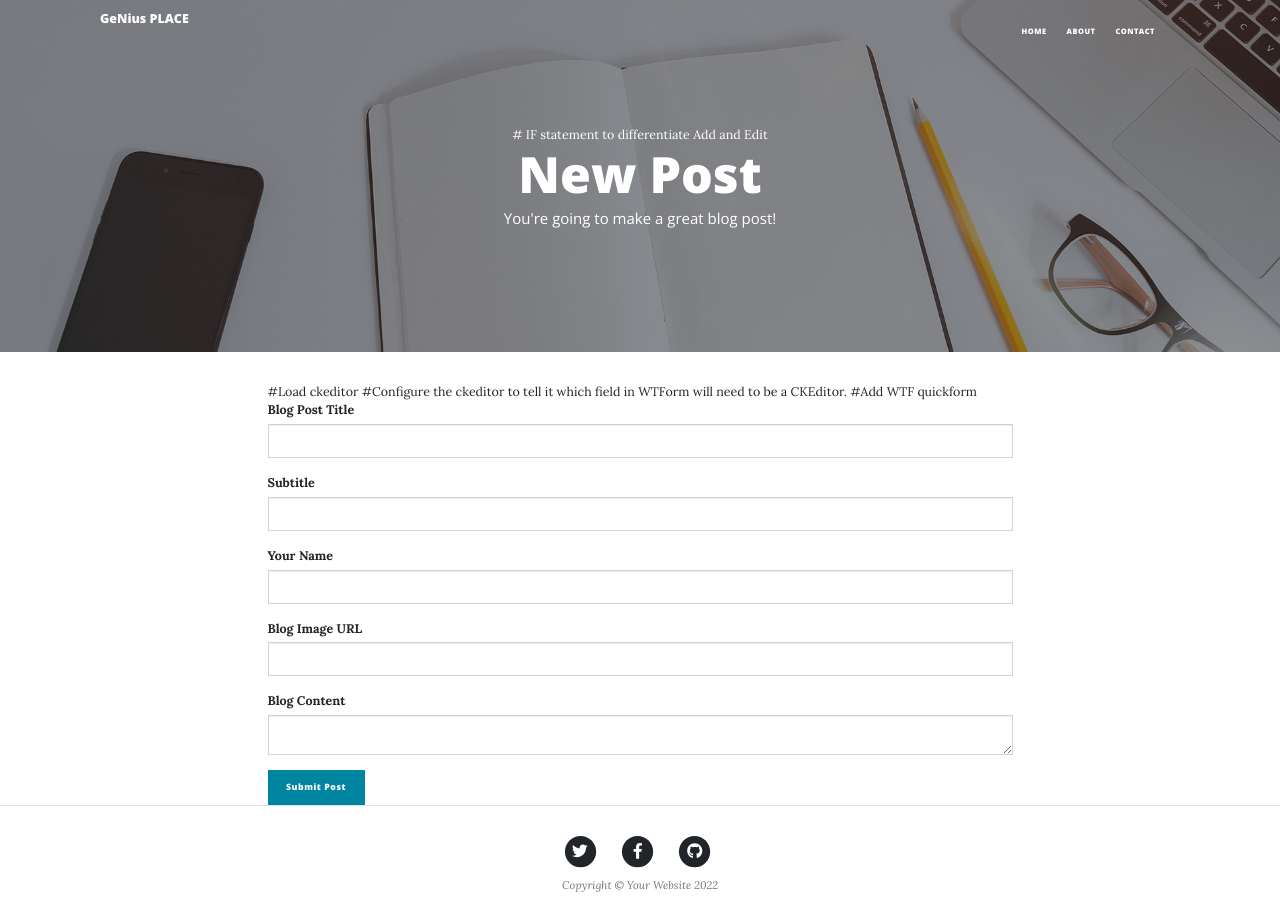
After one commit to waiga/flask-blog-test, a Flask app: page /new-post in a window 1280 px wide. The commit adds this page. Run offline with Flask 2, Linux system fonts and the light colour scheme; some libraries are stand-ins or nearby versions.

Commit message:
Finish. Done

```diff
--- a/main.py
+++ b/main.py
@@ -1,8 +1,15 @@
-from flask import Flask, render_template, request
+from flask import Flask, render_template, request, redirect, url_for
 import requests
 import smtplib
 from secret import EMAIL, PASSWORDS, SECRET_KEY
 from flask_sqlalchemy import SQLAlchemy
+from flask_bootstrap import Bootstrap
+from flask_wtf import FlaskForm
+from wtforms import StringField, SubmitField
+from wtforms.validators import DataRequired, URL
+
+from flask_ckeditor import CKEditor, CKEditorField
+from datetime import date
 import os
 
 # where is project directory?
@@ -11,6 +18,8 @@ print(basedir)
 
 app = Flask(__name__)
 app.config['SECRET_KEY'] = SECRET_KEY
+Bootstrap(app)
+ckeditor = CKEditor(app)
 
 # my blog posts
 # POSTS = requests.get("https://api.npoint.io/d66dc8817de42951992f").json()
@@ -32,15 +41,69 @@ class BlogPost(db.Model):
     author = db.Column(db.String(250), nullable=False)
     img_url = db.Column(db.String(250), nullable=False)
 
+
+##WTForm
+class CreatePostForm(FlaskForm):
+    title = StringField("Blog Post Title", validators=[DataRequired()])
+    subtitle = StringField("Subtitle", validators=[DataRequired()])
+    author = StringField("Your Name", validators=[DataRequired()])
+    img_url = StringField("Blog Image URL", validators=[DataRequired(), URL()])
+
+    # Notice body's StringField changed to CKEditorField
+    body = CKEditorField("Blog Content", validators=[DataRequired()])
+    submit = SubmitField("Submit Post")
+
+
 @app.route('/')
 def get_all_posts():
     # print(POSTS)
     posts = BlogPost.query.all()
     return render_template("index.html", my_posts=posts)
 
+
+@app.route("/new-post", methods=["GET", "POST"])
+def add_new_post():
+    form = CreatePostForm()
+    if form.validate_on_submit():
+        new_post = BlogPost(
+            title=form.title.data,
+            subtitle=form.subtitle.data,
+            body=form.body.data,
+            img_url=form.img_url.data,
+            author=form.author.data,
+            date=date.today().strftime("%B %d, %Y")
+        )
+        db.session.add(new_post)
+        db.session.commit()
+        return redirect(url_for("get_all_posts"))
+    return render_template("make-post.html", form=form)
+
+
+@app.route("/edit-post/<int:post_id>", methods=["GET", "POST"])
+def edit_post(post_id):
+    post = BlogPost.query.get(post_id)
+    edit_form = CreatePostForm(
+        title=post.title,
+        subtitle=post.subtitle,
+        img_url=post.img_url,
+        author=post.author,
+        body=post.body
+    )
+    if edit_form.validate_on_submit():
+        post.title = edit_form.title.data
+        post.subtitle = edit_form.subtitle.data
+        post.img_url = edit_form.img_url.data
+        post.author = edit_form.author.data
+        post.body = edit_form.body.data
+        db.session.commit()
+        return redirect(url_for("blog_posts", post_id=post.id))
+    return render_template("make-post.html", form=edit_form, is_edit=True)
+
+
 @app.route('/about')
 def about():
     return render_template("about.html")
+
 
 def send_email(name, email, phone, message):
     email_message = f"Subject:New Message\n\nName: {name}\nEmail: {email}\nPhone: {phone}\nMessage:{message}"
@@ -48,6 +111,7 @@ def send_email(name, email, phone, message):
         connection.starttls()
         connection.login(EMAIL, PASSWORDS)
         connection.sendmail(EMAIL, EMAIL, email_message)
+
 
 @app.route('/contact', methods=["POST", "GET"])
 def contact():
@@ -70,7 +134,12 @@ def blog_posts(post_id):
     requested_post = BlogPost.query.get(post_id)
     return render_template('post.html', blog_post=requested_post)
 
-
+@app.route("/delete/<int:post_id>")
+def delete_post(post_id):
+    post_to_delete = BlogPost.query.get(post_id)
+    db.session.delete(post_to_delete)
+    db.session.commit()
+    return redirect(url_for('get_all_posts'))
 
 if __name__ == "__main__":
     app.run(debug=True)
--- /dev/null
+++ b/templates/make-post.html
@@ -0,0 +1,45 @@
+{% extends 'bootstrap/base.html' %}
+
+# Add import for bootstrap wtf quickform support
+{% import "bootstrap/wtf.html" as wtf %}
+
+{% block content %}
+{% include "header.html" %}
+  <!-- Page Header -->
+  <header class="masthead" style="background-image: url('{{ url_for('static', filename='assets/img/edit-bg.jpg')}}')">
+    <div class="overlay"></div>
+    <div class="container">
+      <div class="row">
+        <div class="col-lg-8 col-md-10 mx-auto">
+          <div class="page-heading">
+            # IF statement to differentiate Add and Edit
+            {% if is_edit: %}
+            <h1>Edit Post</h1>
+            {% else: %}
+            <h1>New Post</h1>
+            {% endif %}
+            <span class="subheading">You're going to make a great blog post!</span>
+          </div>
+        </div>
+      </div>
+    </div>
+  </header>
+
+  <div class="container">
+    <div class="row">
+      <div class="col-lg-8 col-md-10 mx-auto">
+
+        #Load ckeditor
+        {{ ckeditor.load() }}
+
+        #Configure the ckeditor to tell it which field in WTForm will need to be a CKEditor.
+        {{ ckeditor.config(name='body') }}
+
+        #Add WTF quickform
+        {{ wtf.quick_form(form, novalidate=True, button_map={"submit": "primary"}) }}
+      </div>
+    </div>
+  </div>
+
+{% include "footer.html" %}
+{% endblock %}
--- a/templates/post.html
+++ b/templates/post.html
@@ -1,6 +1,7 @@
 {% include "header.html" %}
         <!-- Page Header-->
-        <header class="masthead" style="background-image: url('assets/img/post-bg.jpg')">
+        <header class="masthead" style="background-image: url('{{ url_for('static', filename='assets/img/post-bg.jpg')}}')">
+
             <div class="container position-relative px-4 px-lg-5">
                 <div class="row gx-4 gx-lg-5 justify-content-center">
                     <div class="col-md-10 col-lg-8 col-xl-7">
@@ -22,8 +23,9 @@
             <div class="container px-4 px-lg-5">
                 <div class="row gx-4 gx-lg-5 justify-content-center">
                     <div class="col-md-10 col-lg-8 col-xl-7">
-                        <p> {{blog_post.body}} </p>
+                        <p> {{blog_post.body|safe}} </p>
                     </div>
+                    <a class="btn btn-primary float-right" href="{{url_for('edit_post', post_id=blog_post.id)}}">Edit Post</a>
                 </div>
             </div>
         </article>
```
Also changed, not shown: templates/index.html (+10 -1 lines), posts.db, static/assets/img/edit-bg.jpg (added).
